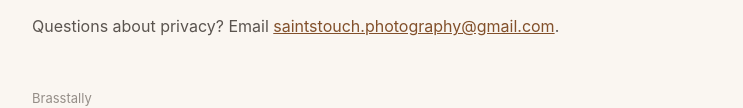
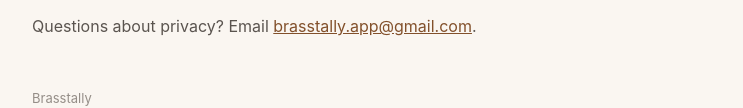
Before and after one commit to saintredog/brasstally-legal, a plain HTML site: page privacy.html in a window 1280 px wide. Shown: the part 1757-1865 px from the top of the page, without its empty margins (268-1011 px from the left). Drawn offline with Linux system fonts and the light colour scheme.

Commit message:
Use Brasstally contact address

```diff
--- a/privacy.html
+++ b/privacy.html
@@ -115,7 +115,7 @@
   <h2>Contact</h2>
   <p>
     Questions about privacy? Email
-    <a href="mailto:saintstouch.photography@gmail.com">saintstouch.photography@gmail.com</a>.
+    <a href="mailto:brasstally.app@gmail.com">brasstally.app@gmail.com</a>.
   </p>
 
   <footer>Brasstally</footer>
```
